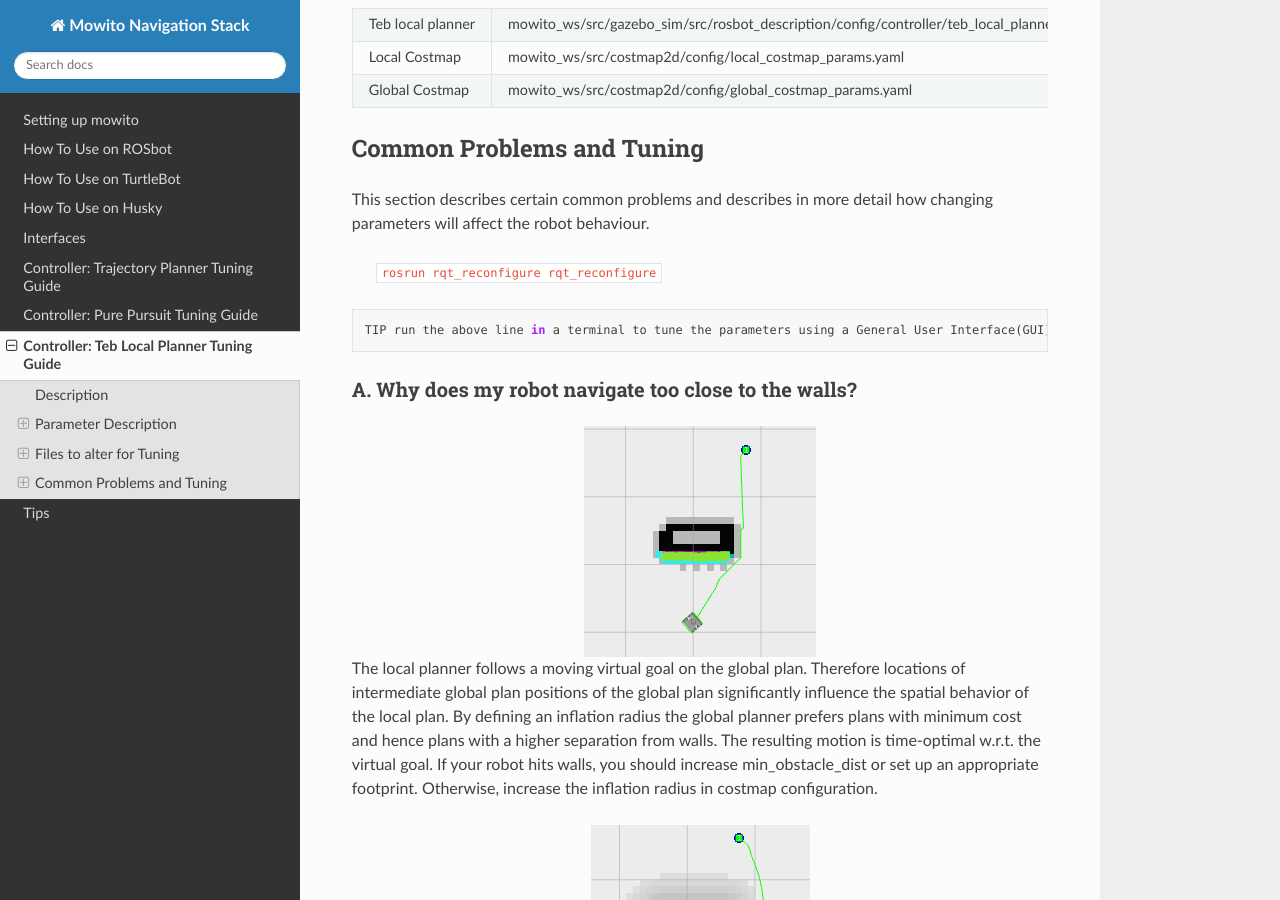
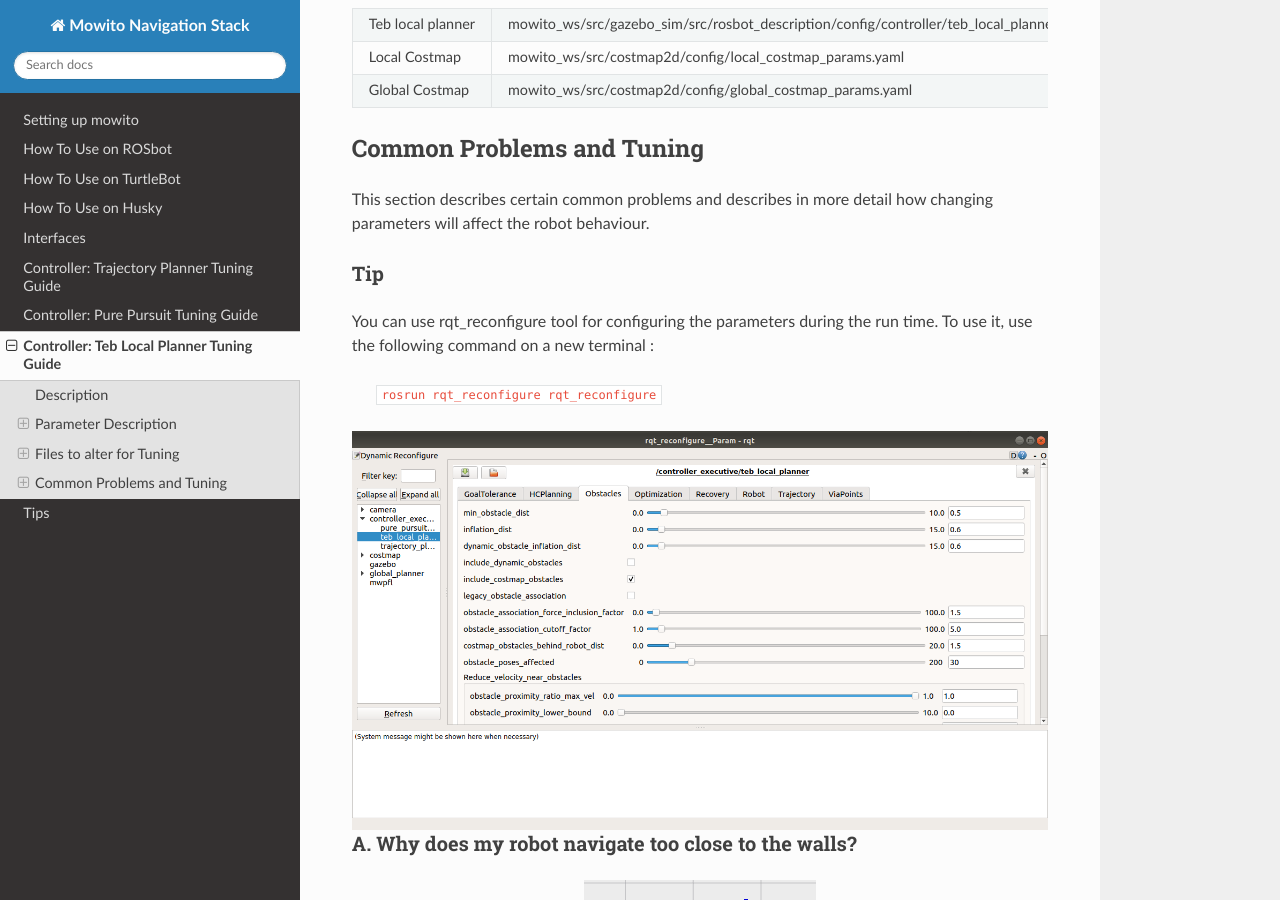
Before and after one commit to mowito/mowito_amd64, a Sphinx documentation site: the page built from docs/source/teb_local_planner.rst, in a window 1280 px wide and 900 px high, scrolled down 3883 px. Built offline with Sphinx 7.4.7 and the Read the Docs theme 2.0.0, drawn with Linux system fonts in a browser that asks for light colours.

Commit message:
added rqt_reconfig pics

```diff
--- a/docs/source/teb_local_planner.rst
+++ b/docs/source/teb_local_planner.rst
@@ -276,11 +276,16 @@ Common Problems and Tuning
 
 This section describes certain common problems and describes in more detail how changing parameters will affect the robot behaviour.
 
-   ``rosrun rqt_reconfigure rqt_reconfigure``
+Tip
+^^^
 
-::
+You can use rqt_reconfigure tool for configuring the parameters during the run time. To use it, use the following command on a new terminal :
 
-      TIP run the above line in a terminal to tune the parameters using a General User Interface(GUI)
+    ``rosrun rqt_reconfigure rqt_reconfigure``
+
+.. image:: Images/teb_local_planner/teb_5.png
+  :alt: teb_5.png
+  :align: center
 
 A. Why does my robot navigate too close to the walls?
 ^^^^^^^^^^^^^^^^^^^^^^^^^^^^^^^^^^^^^^^^^^^^^^^^^^^^^
```
Also changed, not shown: docs/source/pure_pursuit_tuning.rst (+10 -2 lines), docs/source/Images/pure_pursuit/PP_3.png (added), docs/source/Images/teb_local_planner/teb_5.png (added).
